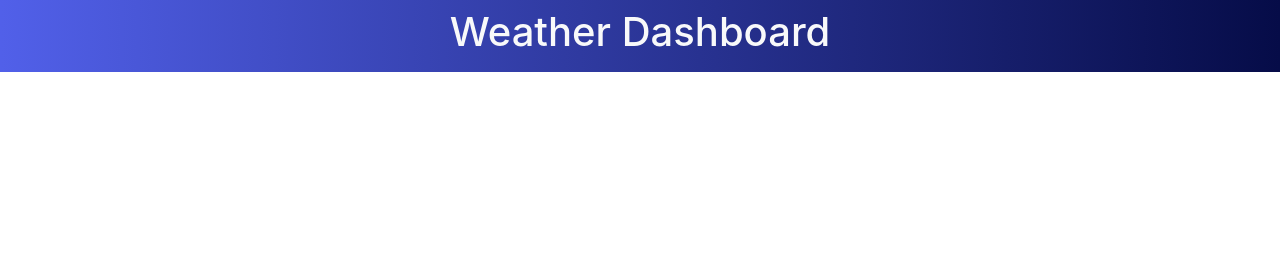
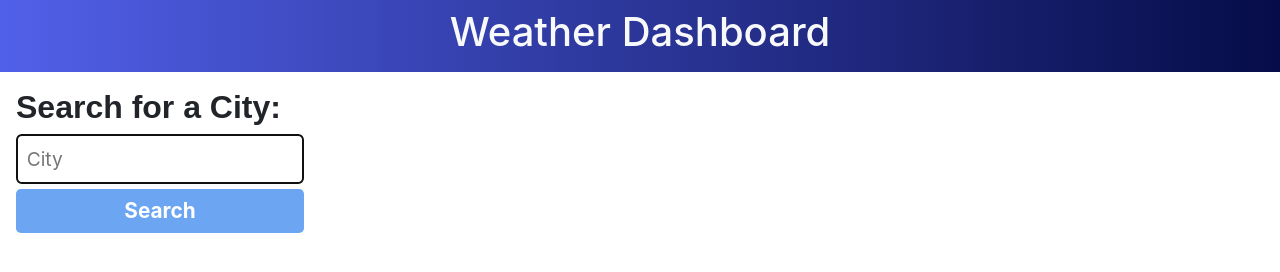
Before and after one commit to glgberat/weather-dashboard, a plain HTML site: page index.html in a window 1280 px wide. Drawn offline with nearby package versions, Linux system fonts and the light colour scheme.

Commit message:
Search Button

```diff
--- a/css/style.css
+++ b/css/style.css
@@ -2,3 +2,34 @@
     background: linear-gradient( to right, #5261eb, #050b46);
     color: white
   }
+
+  .form-input {
+    width: 100%;
+    padding: 3%;
+    margin:0;
+    font-size: 1.2rem;
+    border: 2px solid;
+    border-radius:.3rem;
+
+}
+
+.btn {
+  font-size: 1.3rem;
+  /* text-decoration: none; */
+  padding: 6px 5px;
+  width: 100%;
+  /* display: block; */
+  margin: 5px 0;
+  border-radius: .3rem;
+  color: white;
+  border: none;
+  outline: none;
+  background-color:#4790f0cb;
+  font-weight: bold;
+}
+h2{
+
+  font-weight: bold;
+  font-family: Arial, Helvetica, sans-serif;
+
+}
--- a/index.html
+++ b/index.html
@@ -14,8 +14,15 @@
         <h1>Weather Dashboard</h1>
 
     </header>
+ </div>
 
-
- </div>
+ <main class="row min-vh-100 no-gutters">
+    <div class="col-12 col-lg-3 sticky-top d-flex flex-column p-4 p-lg-3">
+      <h2>Search for a City:</h2>
+      <form id="user-form">
+        <input name="location" id="location" type="text" autofocus="true" placeholder="City" class="form-input" />
+        <button type="submit" class="btn">Search</button>
+      </form>
+    </main>
 </body>
 </html>
```
